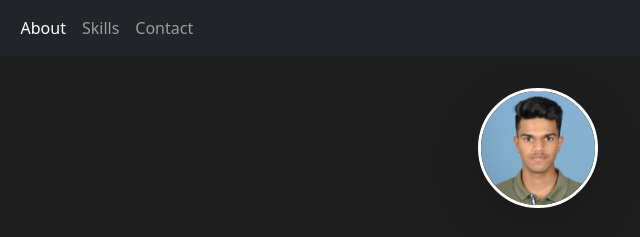
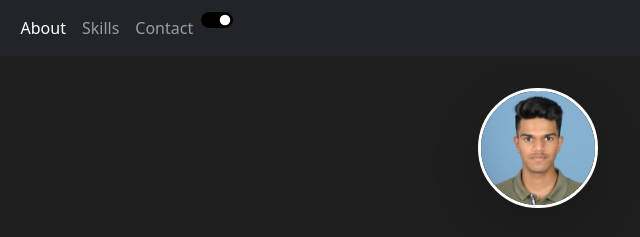
Before and after one commit to abhishekpatil4/abhishek.github.io, a plain HTML site: page index.html in a window 1280 px wide. Shown: the top 237 px of the page, 102-742 px from the left. Drawn offline with nearby package versions, Linux system fonts and the light colour scheme.

Commit message:
Added Switch

```diff
--- a/index.html
+++ b/index.html
@@ -40,6 +40,12 @@
                     </li>
                     <li class="nav-item">
                         <a class="nav-link" href="#contact">Contact</a>
+                    </li>
+                    <li class="nav-item">
+                      <div class="form-check form-switch">
+                        <input class="form-check-input" type="checkbox" role="switch" id="flexSwitchCheckChecked" checked>
+                        <!-- <label class="form-check-label" for="flexSwitchCheckChecked">Dark Mode</label> -->
+                      </div>
                     </li>
                 </ul>
             </div>
--- a/styles.css
+++ b/styles.css
@@ -36,3 +36,8 @@ a{
     margin-top: 1.5rem;
     padding: 1rem;
 }
+
+.form-check-input:checked{
+    background-color: black;
+    border-color: black;
+}
```
